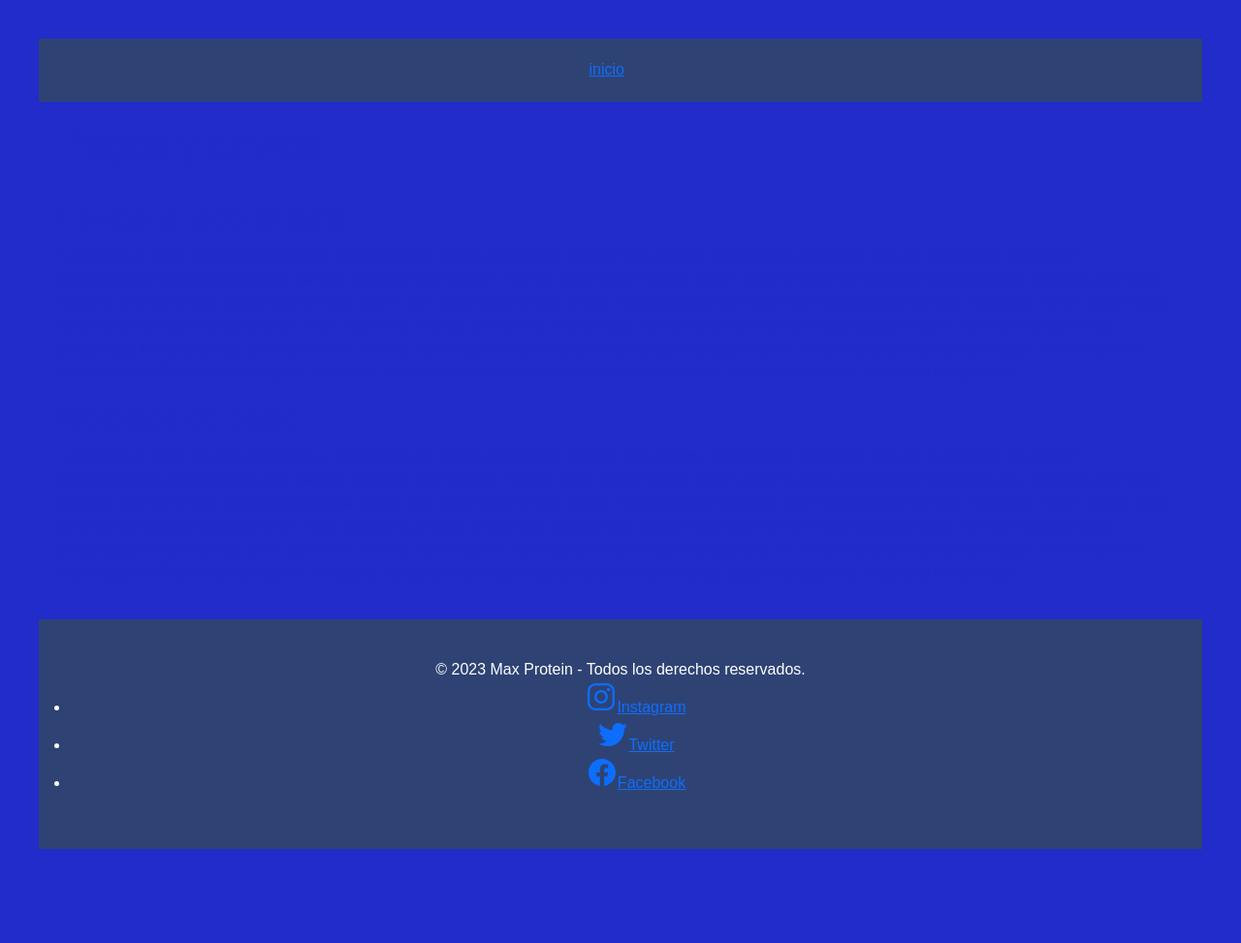
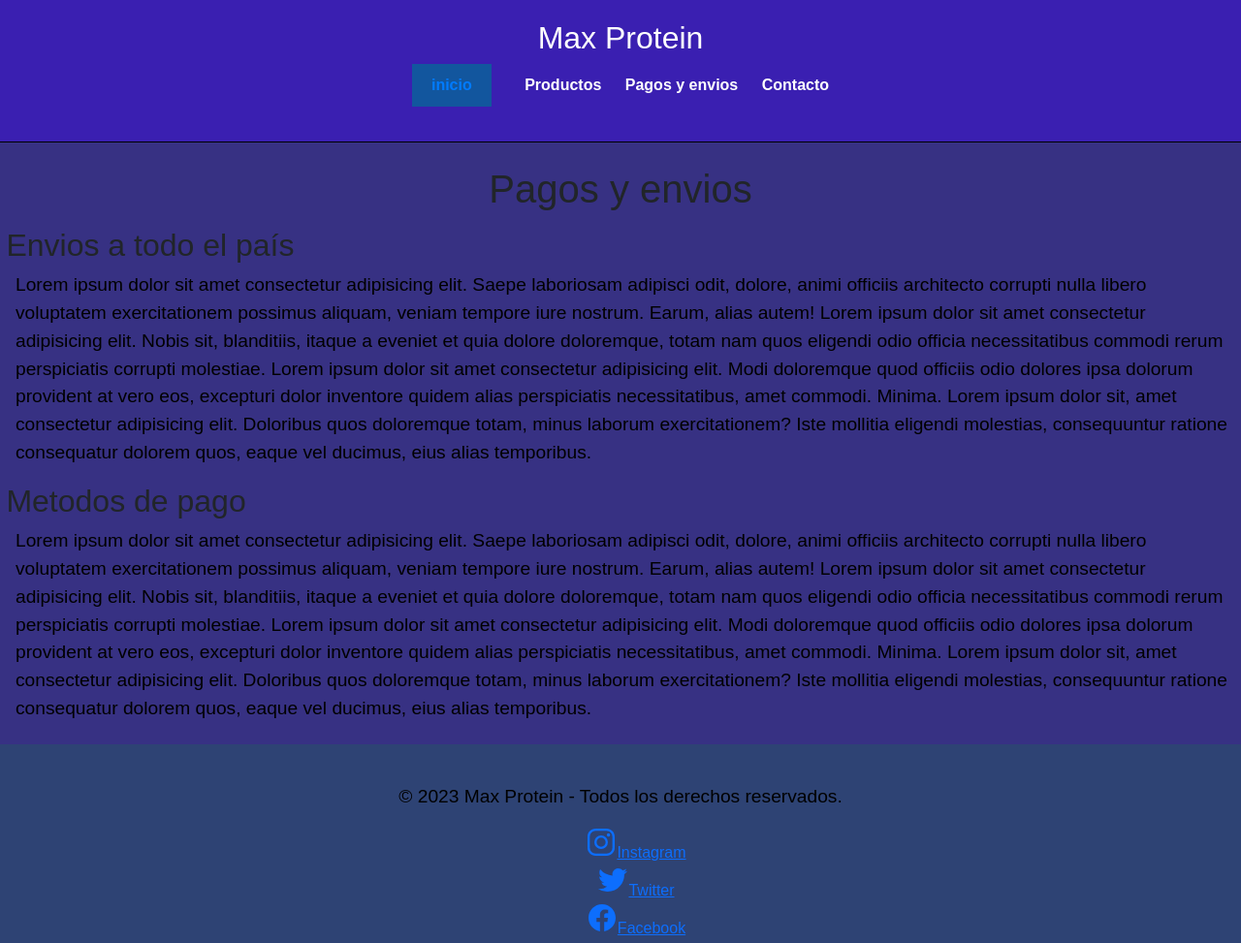
Before and after one commit to maximozur/Pre-entrega-2-Maximo-Zurschmitten, a website: page html/pagos-y-envios.html in a window 1280 px wide. Shown: the whole page at 97% size. Before the commit the page ends 916 px from the top, so only its background shows below. Drawn offline with nearby package versions, Linux system fonts and the light colour scheme; files that its build step writes are made by us from their sources.

Commit message:
modificaciones de estilos

```diff
--- a/html/contacto.html
+++ b/html/contacto.html
@@ -4,17 +4,24 @@
     <meta charset="UTF-8">
     <meta name="viewport" content="width=device-width, initial-scale=1.0">
     <title>Max Protein - Suplementos Deportivos</title>
-    <link rel="stylesheet" href="style.css">
+    <link rel="stylesheet" href="/style-original.css">
 </head>
 <body>
-    <header>
+        <header>
         <h1>Max Protein</h1>
         <nav>
-            <title>Contacto</title>
+            <ul>
+             <li><a href="./inicio.html" class="button">inicio</a></li>
+                <li><a href="./productos.html">Productos</a></li>
+                <li><a href="./pagos-y-envios.html">Pagos y envios</a></li>
+                <li><a href="./contacto.html">Contacto</a></li>
+            </ul>
+        </nav>
+    </header>
+    <main id="main-contacto">
 
-            <li>Cualquier consulta</li>
-            <li>numero de contacto 351.xxx.xxx</li>
-            <li>Local Cordoba, Capital, juan del campillo 233 </li>
+        <p> Cualquier consulta numero de contacto 351.xxx.xxx Local Cordoba, Capital, juan del campillo 233 </p>
+        <div id="reseña">
         <h2>Reseñas:</h2>
                 <form>
                 <label for="nombre">Nombre:</label>
@@ -22,9 +29,11 @@
                 <label for="email">Email:</label>
                 <input type="email" id="email" name="email" required="">
                 <label for="mensaje">Mensaje:</label>
-                <textarea id="mensaje" name="mensaje" required=""></textarea>
+                <textarea id="mensaje" name="mensaje"  required=""></textarea>
                 <button type="submit">Enviar</button>
             </form>
+        </div>
+        </main>
     <footer>
         <p>&copy; 2023 Max Protein - Todos los derechos reservados.</p>
 
--- a/html/pagos-y-envios.html
+++ b/html/pagos-y-envios.html
@@ -1,15 +1,37 @@
-<html lang="en" class="hydrated"><head>
-    <meta charset="UTF-8"><style data-styles="">ion-icon{visibility:hidden}.hydrated{visibility:inherit}</style>
+<html lang="en" class="hydrated">
+
+<head>
+    <meta charset="UTF-8">
+    <style data-styles="">
+        ion-icon {
+            visibility: hidden
+        }
+
+        .hydrated {
+            visibility: inherit
+        }
+    </style>
     <meta http-equiv="X-UA-Compatible" content="IE=edge">
     <meta name="viewport" content="width=device-width, initial-scale=1.0">
-    <link href="https://cdn.jsdelivr.net/npm/bootstrap@5.3.0-alpha3/dist/css/bootstrap.min.css" rel="stylesheet" integrity="sha384-KK94CHFLLe+nY2dmCWGMq91rCGa5gtU4mk92HdvYe+M/SXH301p5ILy+dN9+nJOZ" crossorigin="anonymous">
-    <link rel="stylesheet" href="./css/style.css">
+    <link href="https://cdn.jsdelivr.net/npm/bootstrap@5.3.0-alpha3/dist/css/bootstrap.min.css" rel="stylesheet"
+        integrity="sha384-KK94CHFLLe+nY2dmCWGMq91rCGa5gtU4mk92HdvYe+M/SXH301p5ILy+dN9+nJOZ" crossorigin="anonymous">
+    <link rel="stylesheet" href="/style-original.css">
     <title>Pagos y envios</title>
 </head>
     <header>
-                    <a href="index.html" class="catalogo">inicio</a>
+        <h2>Max Protein</h2>
+        <nav>
+            <ul>
+                <li><a href="./inicio.html" class="button">inicio</a></li>
+                <li><a href="./productos.html">Productos</a></li>
+                <li><a href="./pagos-y-envios.html">Pagos y envios</a></li>
+                <li><a href="./contacto.html">Contacto</a></li>
+            </ul>
+        </nav>
+    </header>
         </div>
-                <button class="navbar-toggler" type="button" data-bs-toggle="collapse" data-bs-target="#navbarScroll" aria-controls="navbarScroll" aria-expanded="false" aria-label="Toggle navigation">
+        <button class="navbar-toggler" type="button" data-bs-toggle="collapse" data-bs-target="#navbarScroll"
+            aria-controls="navbarScroll" aria-expanded="false" aria-label="Toggle navigation">
             <span class="navbar-toggler-icon"></span>
         </button>
         <div class="collapse navbar-collapse" id="navbarScroll">
@@ -18,17 +40,20 @@
                     <a class="nav-link contactanos" aria-current="page" href="./contactanos.html">Contactanos</a>
                 </li>
                 <li class="nav-item">
-                            <a class="nav-link" href="./pagos-y-envios.html">Pagos y envios</a>
-                    </li></ul>
+                    <a class="nav-link" id="titulo" href="./pagos-y-envios.html">Pagos y envios</a>
+                </li>
+            </ul>
             <div class="contenedor-iconos">
-                        <a href="#" class="buscar d-none d-md-block"><ion-icon name="search-outline" size="large" role="img" class="md icon-large hydrated"></ion-icon></a>
-                        <a href="#" class="carrito"><ion-icon name="cart-outline" size="large" role="img" class="md icon-large hydrated"></ion-icon></a>
-                        <a href="./perfil.html" class="perfil"><ion-icon name="person-outline" size="large" role="img" class="md icon-large hydrated"></ion-icon></a>
+                <a href="#" class="buscar d-none d-md-block"><ion-icon name="search-outline" size="large" role="img"
+                        class="md icon-large hydrated"></ion-icon></a>
+                <a href="#" class="carrito"><ion-icon name="cart-outline" size="large" role="img"
+                        class="md icon-large hydrated"></ion-icon></a>
+                <a href="./perfil.html" class="perfil"><ion-icon name="person-outline" size="large" role="img"
+                        class="md icon-large hydrated"></ion-icon></a>
             </div>
         </div>
         </div>
         </nav>
-    </header>
 
     <main class="main">
         <h1 class="titulo-pagos-envios">Pagos y envios</h1>
@@ -93,9 +118,12 @@
 
             <div class="contacto-footer">
                 <ul>
-                <li><a href="#" class="redes-footer"><ion-icon name="logo-instagram" size="large" class="iconos-footer md icon-large hydrated" role="img"></ion-icon>Instagram</a></li>
-                <li><a href="#" class="redes-footer"><ion-icon name="logo-twitter" size="large" class="iconos-footer md icon-large hydrated" role="img"></ion-icon>Twitter</a></li>
-                <li><a href="#" class="redes-footer"><ion-icon name="logo-facebook" size="large" class="iconos-footer md icon-large hydrated" role="img"></ion-icon>Facebook</a></li>
+                    <li><a href="#" class="redes-footer"><ion-icon name="logo-instagram" size="large"
+                                class="iconos-footer md icon-large hydrated" role="img"></ion-icon>Instagram</a></li>
+                    <li><a href="#" class="redes-footer"><ion-icon name="logo-twitter" size="large"
+                                class="iconos-footer md icon-large hydrated" role="img"></ion-icon>Twitter</a></li>
+                    <li><a href="#" class="redes-footer"><ion-icon name="logo-facebook" size="large"
+                                class="iconos-footer md icon-large hydrated" role="img"></ion-icon>Facebook</a></li>
                 </ul>
             </div>
             <div class="footer-3"></div>
@@ -103,7 +131,11 @@
         <!-- Script para los iconos del nav :)  -->
         <script type="module" src="https://unpkg.com/ionicons@7.1.0/dist/ionicons/ionicons.esm.js"></script>
         <script nomodule="" src="https://unpkg.com/ionicons@7.1.0/dist/ionicons/ionicons.js"></script>
-    <script src="https://cdn.jsdelivr.net/npm/bootstrap@5.3.0-alpha3/dist/js/bootstrap.bundle.min.js" integrity="sha384-ENjdO4Dr2bkBIFxQpeoTz1HIcje39Wm4jDKdf19U8gI4ddQ3GYNS7NTKfAdVQSZe" crossorigin="anonymous"></script>
+        <script src="https://cdn.jsdelivr.net/npm/bootstrap@5.3.0-alpha3/dist/js/bootstrap.bundle.min.js"
+            integrity="sha384-ENjdO4Dr2bkBIFxQpeoTz1HIcje39Wm4jDKdf19U8gI4ddQ3GYNS7NTKfAdVQSZe"
+            crossorigin="anonymous"></script>
 
 
-</body></html>
+        </body>
+
+</html>
--- a/scss/style.scss
+++ b/scss/style.scss
@@ -1,84 +1,152 @@
+$color_1: #fff;
+$color_2: #007bff;
+$color_3: #220566;
+$font-family_1: Arial, sans-serif;
+$background-color_1: #dfdfdf;
+$background-color_2: #2E4374;
+$background-color_3: #fff;
+$background-color_4: #ffffff;
+$background-color_5: #373183;
+$background-color_6: #3a1fb1;
+$background-color_7: #12569e;
+$background-color_8: #0056b3;
+$border-color_1: 0;
+
+/* Estilos generales */
+@font-face {
+	font-family: "Poppins";
+	src: url(C:\Users\User\Desktop\Nuevacarpeta\fonts\bebas.ttf);
+}
+@font-face {
+	font-family: "Bebas";
+	src: url(C:\Users\User\Desktop\Nuevacarpeta\fonts\bebas.ttf);
+}
 /* Estilos generales */
 body {
-    font-family: Arial, sans-serif;
-    background-color: #212cca;
-    margin: 20px; color: #212cca;
-    padding: 20px;color: #212cca;
+	font-family: $font-family_1;
+	background-color: $background-color_1;
+	border-color: $border-color_1;
+	padding: 0;
+	font-family: $font-family_1;
+	background-color: $background-color_5;
+	margin: 0;
+	padding: 0;
 }
-
 header {
-    background-color: #2E4374;
-    color: #020fc0;
-    padding: 20px 0; color: #020fc0;
+	background-color: $background-color_2;
+	color: $color_1;
+	padding: 20px 0;
 	text-align: center;
-
+	background-color: $background-color_6;
+	color: $color_1;
+	padding: 20px 0;
+	text-align: center;
 	h1 {
+		font-size: 36px;
+		text-shadow: 2px 2px 4px rgba(47, 50, 88, 0.3);
 		font-size: 36px;
 		text-shadow: 2px 2px 4px rgba(0, 0, 0, 0.3);
 	}
-
+}
 nav {
 	ul {
 		list-style: none;
 		padding: 0;
-
+		list-style: none;
+		padding: 0;
 		li {
 			display: inline;
 			margin-right: 20px;
-
+			display: inline;
+			margin-right: 20px;
 			&:last-child {
 				margin-right: 0;
+				margin-right: 0;
 			}
-
+		}
+	}
 	a {
-                    color: #fff;
+		color: $color_1;
+		text-decoration: none;
+		font-weight: bold;
+		color: $color_1;
 		text-decoration: none;
 		font-weight: bold;
 	}
 }
-        }
-    }
-}
-
 main {
 	max-width: 1200px;
 	margin: 0 auto;
 	padding: 20px;
-
+	display: flex;
+	flex-wrap: wrap;
+	justify-content: space-between;
+	max-width: 1200px;
+	margin: 0 auto;
+	padding: 20px;
+}
+.product {
+	background-color: $background-color_3;
+	border: 1px solid #ddd;
+	padding: 20px;
+	margin-bottom: 20px;
+	flex: 0 0 calc(50% - 20px);
+	background-color: $background-color_3;
+	border: 1px solid #ddd;
+	padding: 20px;
+	margin-bottom: 20px;
+	flex: 0 0 calc(33.33% - 20px);
+	img {
+		max-width: 100%;
+		height: auto;
+		max-width: 100%;
+		height: auto;
+	}
+	h2 {
+		font-size: 24px;
+		margin-bottom: 10px;
+		font-size: 24px;
+		margin-bottom: 10px;
+	}
+	p {
+		font-size: 16px;
+		line-height: 1.5;
+		font-size: 16px;
+		line-height: 1.5;
+		margin-bottom: 10px;
+	}
+	a {
+		color: $color_2;
+		text-decoration: none;
+		&:hover {
+			text-decoration: underline;
+		}
+	}
+}
+footer {
+	background-color: $background-color_4;
+	color: $color_1;
+	text-align: center;
+	padding: 20px 0;
+	background-color: $background-color_2;
+	color: $color_3;
+	text-align: center;
+	padding: 20px 0;
+	p {
+		margin: 100;
+		margin: #0056b3;
+	}
+}
 .product-list {
 	display: flex;
 	flex-wrap: wrap;
 	justify-content: space-between;
-
-        .product {
-            background-color: #fff;
-            border: 1px solid #ddd;
-            padding: 20px;
-            margin-bottom: 20px;
-            flex: 0 0 calc(33.33% - 20px);
-
-            img {
-                max-width: 100%;
-                height: auto;
 }
-
-            h2 {
-                font-size: 24px;
-                margin-bottom: 10px;
-            }
-
-            p {
-                font-size: 16px;
-                line-height: 1.5;
-                margin-bottom: 10px;
-            }
-
 .price {
 	font-size: 20px;
 	font-weight: bold;
-                color: #007bff;
+	color: $color_2;
 }
-
 .button {
 	display: inline-block;
 	padding: 10px 20px;
@@ -87,25 +155,10 @@ main {
 	text-decoration: none;
 	cursor: pointer;
 	border: none;
-                background-color: #007bff;
-                color: #fff;
+	background-color: $background-color_7;
+	color: $color_2;
 	margin-right: 10px;
-
 	&:hover {
-                    background-color: #0056b3;
+		background-color: $background-color_8;
 	}
 }
-        }
-    }
-}
-
-footer {
-    background-color: #2E4374;
-    color: #fff;
-    text-align: center;
-    padding: 20px 0;
-
-    p {
-        margin: 0;
-    }
-}
--- a/style-original.css
+++ b/style-original.css
@@ -50,9 +50,6 @@ nav a {
 }
 
 main {
-    max-width: 1200px;
-    margin: 0 auto;
-    padding: 20px;
     display: flex;
     flex-wrap: wrap;
     justify-content: space-between;
@@ -90,17 +87,6 @@ main {
     text-decoration: underline;
 }
 
-footer {
-    background-color: #ffffff;
-    color: #fff;
-    text-align: center;
-    padding: 20px 0;
-}
-
-footer p {
-    margin: 100;
-}
-
 
 /* Estilos generales */
 body {
@@ -112,6 +98,7 @@ body {
 
 header {
     background-color: #3a1fb1;
+    border-bottom: 1px solid black;
     color: #fff;
     padding: 20px 0;
     text-align: center;
@@ -132,6 +119,10 @@ nav ul li {
     margin-right: 20px;
 }
 
+li{
+    list-style: none;
+}
+
 nav ul li:last-child {
     margin-right: 0;
 }
@@ -142,13 +133,60 @@ nav a {
     font-weight: bold;
 }
 
-main {
-    max-width: 1200px;
+form{
+    display: flex;
+    flex-direction: column;
+    width: 220px;
+    resize: none;
+    margin-bottom: 1em;
+}
+
+textarea{
+    resize: none;
+    margin-bottom: 5px;
+}
+
+#main-contacto{
+    display: flex;
+    flex-direction: column;
+    align-items: flex-start;
+}
+
+form input{
+    padding-left: 5px;
+}
+
+#titulo{
+    width: 100%;
+    text-align: center;
+}
+
+#reseña{
     margin: 0 auto;
-    padding: 20px;
+    display: flex;
+    flex-direction: column;
+}
+
+.contenedor-cajas{
+    padding: .4em;
+}
+
+.parrafo-envios, .parrafo-pagos{
+    padding-left: .5em;
+}
+
+.titulo-pagos-envios{
+    width: 100%;
+    text-align: center;
+}
+
+p{
+    color: black;
+    font-size: 1.2rem;
 }
 
 .product-list {
+    margin: 1em .3em;
     display: flex;
     flex-wrap: wrap;
     justify-content: space-between;
@@ -203,6 +241,7 @@ main {
 
 footer {
     background-color: #2E4374;
+    width: 100%;
     color: #220566;
     text-align: center;
     padding: 20px 0;
```
Also changed, not shown: html/inicio.html (+13 -2 lines), html/productos.html (+5 -5 lines), index.html (deleted, +0 -58 lines), cstyle.css (added), 1 other file. Lines whose indentation alone changed are shown as unchanged.
